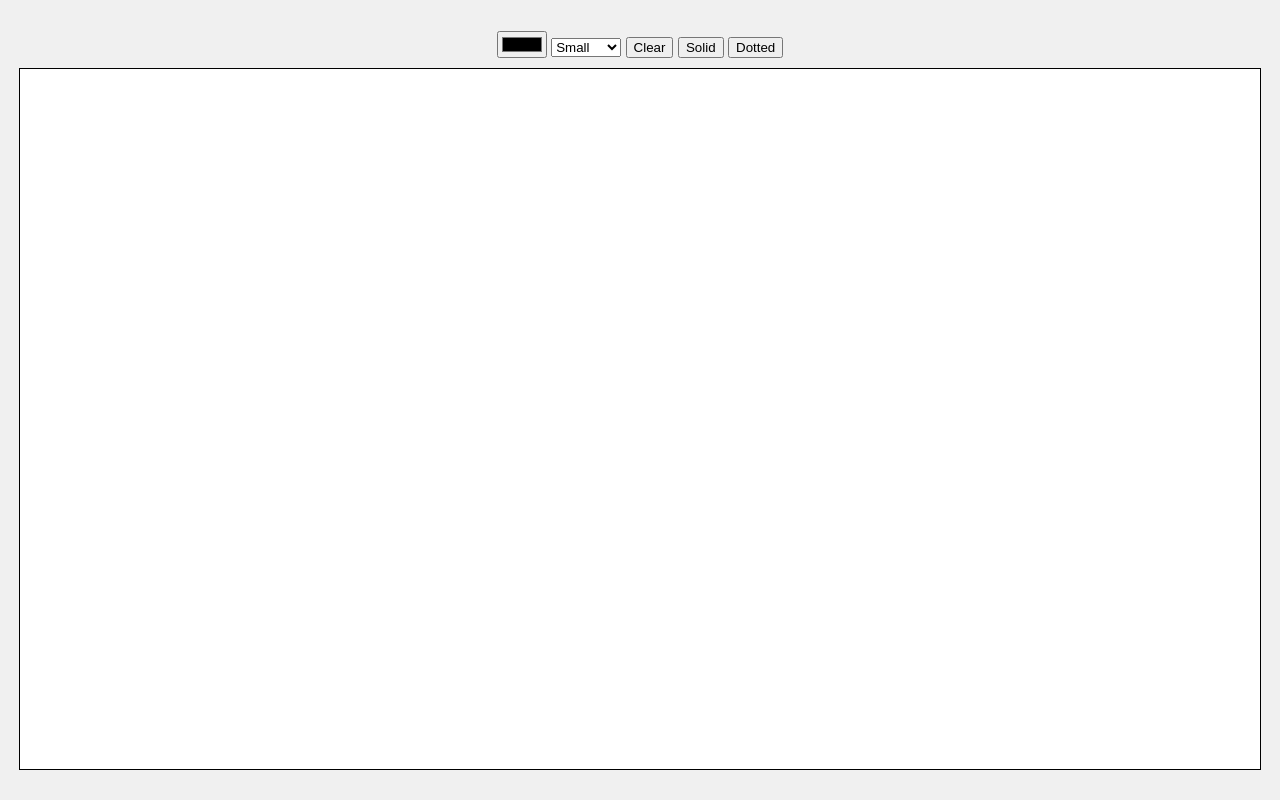
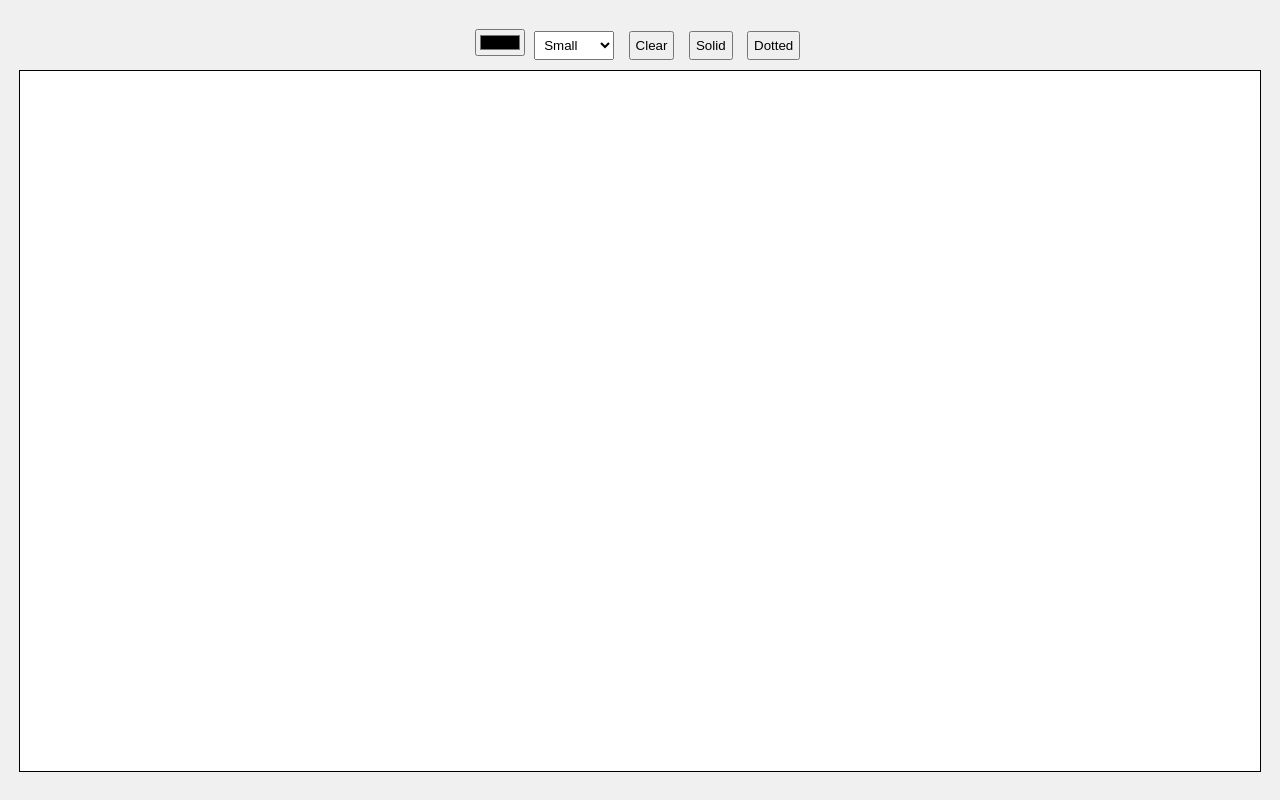
Before and after one commit to Toonigy/Minigames, a plain HTML site: page paint.html in a window 1280 px wide. Drawn offline with Linux system fonts and the light colour scheme.

Commit message:
Update paint.css

```diff
--- a/paint.css
+++ b/paint.css
@@ -20,3 +20,8 @@ canvas {
     background-color: #ffffff; /* White background for drawing */
     cursor: crosshair; /* Change cursor to crosshair */
 }
+
+button, select {
+    margin: 0 5px; /* Add margin for spacing */
+    padding: 5px; /* Add padding for better appearance */
+}
```
